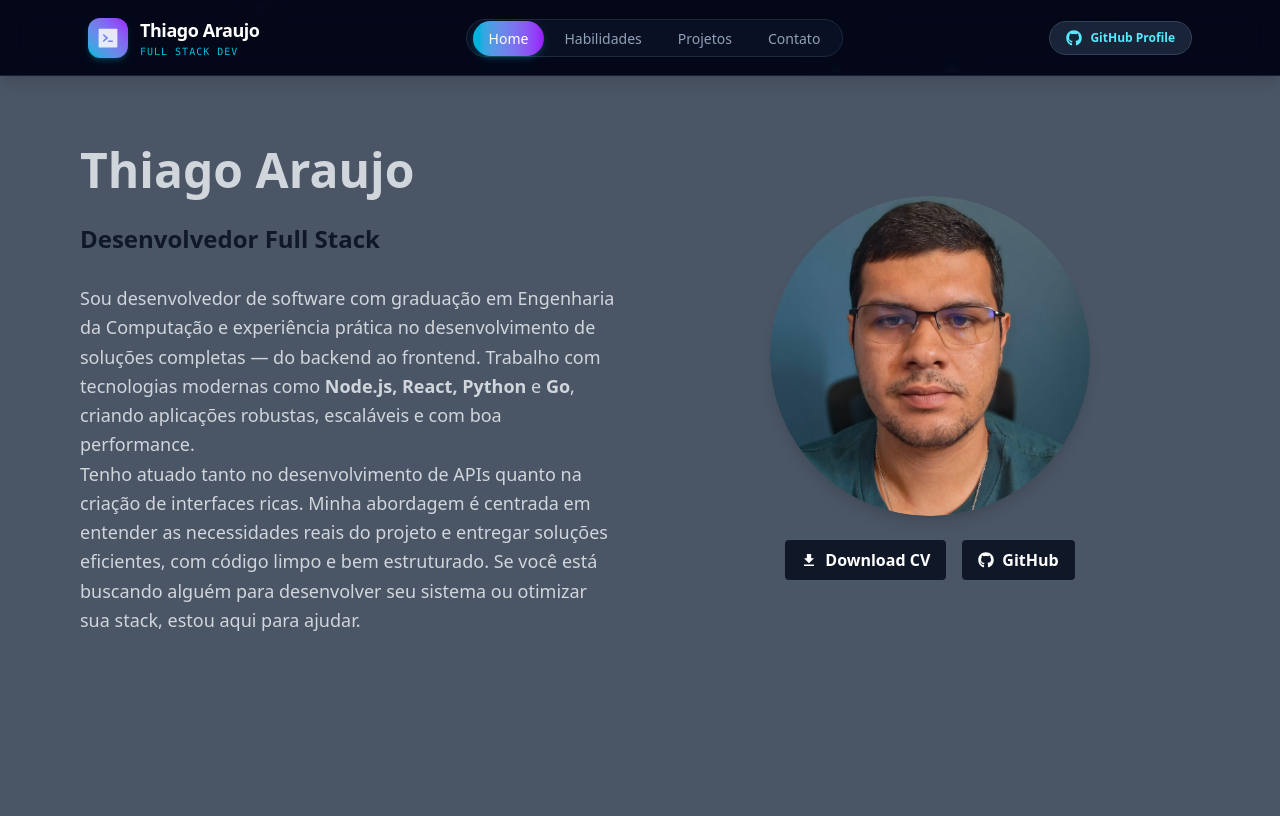
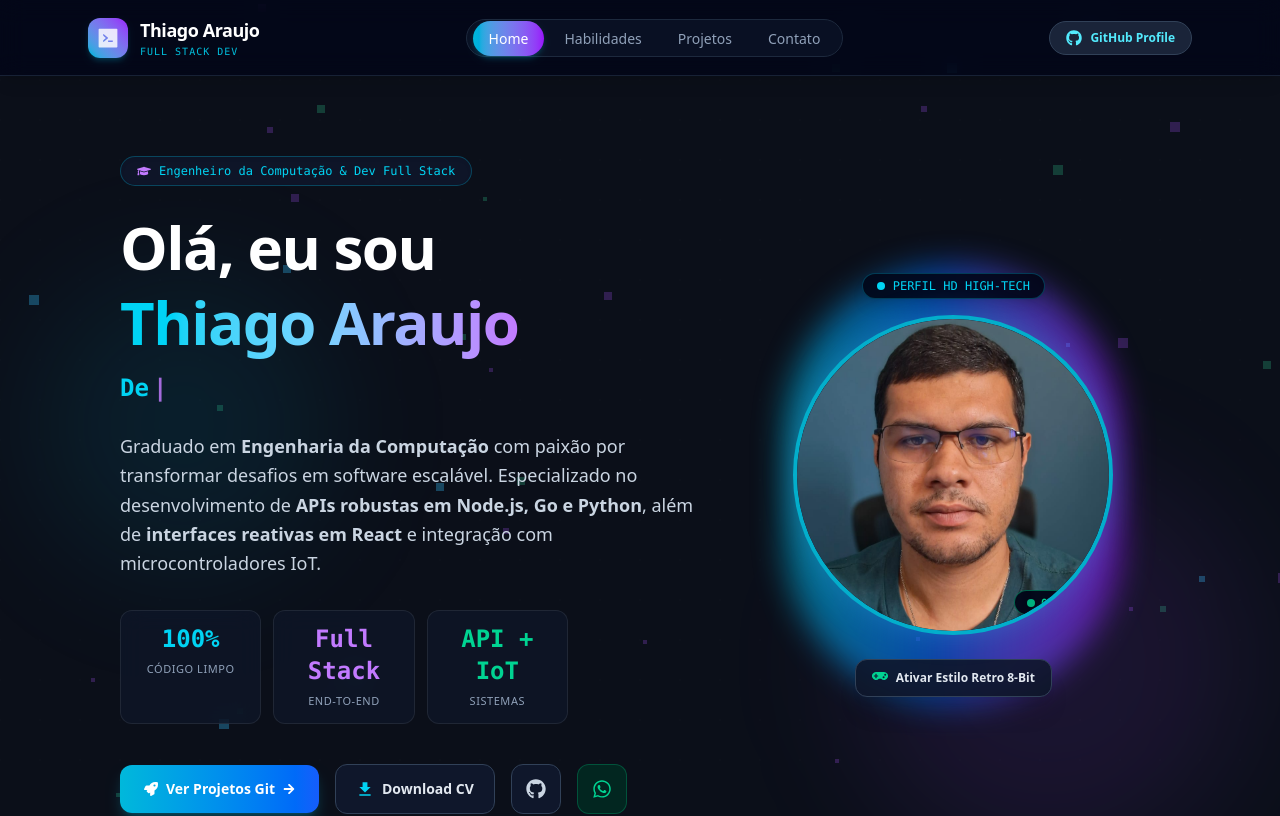
Before and after one commit to thiagoeu/portifoliov1, a React (Vite) app: page / in a window 1280 px wide. Shown: the top 816 px of the page. Built offline with nearby package versions, Linux system fonts and the light colour scheme.

Commit message:
feat(hero): adicionar componente PixelAvatar e redesenhar seção inicial com efeito typewriter

```diff
--- /dev/null
+++ b/src/components/PixelAvatar.jsx
@@ -0,0 +1,80 @@
+import { useState } from "react";
+import { FaGamepad, FaUser } from "react-icons/fa";
+import heroImg from "../assets/hero.png";
+
+const PixelAvatar = () => {
+  const [isRetroMode, setIsRetroMode] = useState(false);
+
+  return (
+    <div className="relative flex flex-col items-center group">
+      {/* Outer Glowing Neon Ring */}
+      <div
+        className={`absolute -inset-2 rounded-full transition-all duration-700 blur-lg ${
+          isRetroMode
+            ? "bg-gradient-to-r from-emerald-400 via-cyan-400 to-purple-500 opacity-90 animate-pulse"
+            : "bg-gradient-to-r from-cyan-500 via-blue-600 to-purple-600 opacity-60 group-hover:opacity-100"
+        }`}
+      ></div>
+
+      {/* Main Container */}
+      <div className="relative flex flex-col items-center">
+        {/* Status Tag */}
+        <div className="mb-4 flex items-center gap-2 rounded-full bg-slate-950/90 px-3.5 py-1 text-xs font-mono text-cyan-400 border border-cyan-500/30 backdrop-blur-md shadow-lg">
+          <span className={`inline-block w-2 h-2 rounded-full ${isRetroMode ? "bg-emerald-400 animate-ping" : "bg-cyan-400"}`}></span>
+          <span>{isRetroMode ? "MOLDURA RETRO PIXEL 8-BIT" : "PERFIL HD HIGH-TECH"}</span>
+        </div>
+
+        {/* Circular Avatar Wrapper */}
+        <div
+          className={`relative w-64 h-64 md:w-80 md:h-80 rounded-full overflow-hidden transition-all duration-500 bg-slate-900 border-4 ${
+            isRetroMode
+              ? "border-emerald-400 shadow-[0_0_30px_rgba(52,211,153,0.5)] pixel-border"
+              : "border-cyan-400/80 shadow-[0_0_30px_rgba(56,189,248,0.3)] hover:scale-105"
+          }`}
+        >
+          {/* Developer Photo */}
+          <img
+            src={heroImg}
+            alt="Thiago Araujo"
+            className={`w-full h-full object-cover object-center transition-all duration-500 ${
+              isRetroMode ? "contrast-110 saturate-125 crt-scanlines" : ""
+            }`}
+          />
+
+          {/* Retro CRT Grid Overlay when in Retro Mode */}
+          {isRetroMode && (
+            <div className="absolute inset-0 pointer-events-none bg-[radial-gradient(ellipse_at_center,_var(--tw-gradient-stops))] from-transparent via-emerald-900/10 to-slate-950/40">
+              <div className="w-full h-full opacity-25 bg-[linear-gradient(rgba(18,16,16,0)_50%,rgba(0,0,0,0.4)_50%)] bg-[length:100%_4px]"></div>
+            </div>
+          )}
+
+          {/* Online Dev Badge */}
+          <div className="absolute bottom-4 right-4 bg-slate-950/95 border border-emerald-500/50 text-emerald-400 px-3 py-1 rounded-full text-[10px] font-mono font-bold tracking-wider uppercase flex items-center gap-1.5 shadow-xl">
+            <span className="w-2 h-2 rounded-full bg-emerald-400 animate-pulse"></span>
+            <span>Online</span>
+          </div>
+        </div>
+
+        {/* Interactive Toggle Button */}
+        <button
+          onClick={() => setIsRetroMode(!isRetroMode)}
+          className="mt-6 flex items-center gap-2 rounded-xl bg-slate-900/90 hover:bg-slate-800 px-4 py-2.5 text-xs font-semibold text-slate-200 border border-slate-700 hover:border-cyan-400 transition-all duration-300 shadow-xl hover:shadow-cyan-500/20 active:scale-95"
+        >
+          {isRetroMode ? (
+            <>
+              <FaUser className="text-cyan-400" />
+              <span>Voltar ao Modo Normal</span>
+            </>
+          ) : (
+            <>
+              <FaGamepad className="text-emerald-400 animate-bounce" size={16} />
+              <span>Ativar Estilo Retro 8-Bit</span>
+            </>
+          )}
+        </button>
+      </div>
+    </div>
+  );
+};
+
+export default PixelAvatar;
--- a/src/pages/Hero.jsx
+++ b/src/pages/Hero.jsx
@@ -1,66 +1,141 @@
+import { useState, useEffect } from "react";
 import CustomButton from "../components/CustomButton.jsx";
+import PixelAvatar from "../components/PixelAvatar.jsx";
 import { IoMdDownload } from "react-icons/io";
-import { FaGithub } from "react-icons/fa";
-import hero from "../assets/hero.png";
+import { FaGithub, FaRocket, FaCode, FaGraduationCap, FaArrowRight, FaWhatsapp } from "react-icons/fa";
 import { Link } from "react-router-dom";
 
 const Hero = () => {
+  const [textIndex, setTextIndex] = useState(0);
+  const [displayText, setDisplayText] = useState("");
+  const [isDeleting, setIsDeleting] = useState(false);
+
+  const roles = [
+    "Desenvolvedor Full Stack",
+    "Engenheiro da Computação",
+    "Especialista Node.js & React",
+    "Desenvolvedor Go & Python",
+    "Criador de Soluções IoT",
+  ];
+
+  useEffect(() => {
+    const currentRole = roles[textIndex];
+    const typingSpeed = isDeleting ? 50 : 100;
+
+    const timer = setTimeout(() => {
+      if (!isDeleting) {
+        setDisplayText(currentRole.substring(0, displayText.length + 1));
+        if (displayText === currentRole) {
+          setTimeout(() => setIsDeleting(true), 2000);
+        }
+      } else {
+        setDisplayText(currentRole.substring(0, displayText.length - 1));
+        if (displayText === "") {
+          setIsDeleting(false);
+          setTextIndex((prev) => (prev + 1) % roles.length);
+        }
+      }
+    }, typingSpeed);
+
+    return () => clearTimeout(timer);
+  }, [displayText, isDeleting, textIndex]);
+
   return (
-    <section className="min-h-screen w-full bg-gray-600 text-gray-300">
-      <div className="mx-auto flex max-w-6xl flex-col-reverse items-center justify-center gap-10 px-4 py-16 md:flex-row">
-        {/* Texto */}
-        <div className="space-y-6 text-center md:w-1/2 md:text-left">
-          <h1 className="text-4xl leading-tight font-bold text-balance md:text-5xl">
+    <section className="relative min-h-[calc(100vh-80px)] w-full flex items-center justify-center px-6 py-12 md:py-20 overflow-hidden">
+      {/* Background Decorative Glow Blobs */}
+      <div className="absolute top-1/4 left-10 w-72 h-72 bg-cyan-500/10 rounded-full blur-3xl pointer-events-none"></div>
+      <div className="absolute bottom-10 right-10 w-96 h-96 bg-purple-500/10 rounded-full blur-3xl pointer-events-none"></div>
+
+      <div className="mx-auto flex max-w-6xl flex-col-reverse items-center justify-between gap-12 lg:flex-row">
+        {/* Left Side Text Content */}
+        <div className="space-y-6 text-center lg:w-7/12 lg:text-left z-10">
+          {/* Status Tag */}
+          <div className="inline-flex items-center gap-2 rounded-full bg-slate-900/90 px-4 py-1.5 text-xs font-mono text-cyan-400 border border-cyan-500/30 backdrop-blur-md shadow-inner">
+            <FaGraduationCap size={14} className="text-purple-400" />
+            <span>Engenheiro da Computação & Dev Full Stack</span>
+          </div>
+
+          {/* Main Title & Typewriter */}
+          <div className="space-y-2">
+            <h1 className="text-4xl sm:text-5xl lg:text-6xl font-extrabold tracking-tight text-white leading-tight">
+              Olá, eu sou <br className="hidden sm:inline" />
+              <span className="bg-gradient-to-r from-cyan-400 via-sky-300 to-purple-400 bg-clip-text text-transparent">
                 Thiago Araujo
-            <span className="block lg:block"> </span>
-            <span className="bold text-2xl text-gray-900">
-              {" "}
-              Desenvolvedor Full Stack
               </span>
             </h1>
-          <p className="text-lg leading-relaxed text-gray-300">
-            Sou desenvolvedor de software com graduação em Engenharia da
-            Computação e experiência prática no desenvolvimento de soluções
-            completas — do backend ao frontend. Trabalho com tecnologias
-            modernas como <strong>Node.js, React, Python</strong> e{" "}
-            <strong>Go</strong>, criando aplicações robustas, escaláveis e com
-            boa performance.
-            <br />
-            Tenho atuado tanto no desenvolvimento de APIs quanto na criação de
-            interfaces ricas. Minha abordagem é centrada em entender as
-            necessidades reais do projeto e entregar soluções eficientes, com
-            código limpo e bem estruturado. Se você está buscando alguém para
-            desenvolver seu sistema ou otimizar sua stack, estou aqui para
-            ajudar.
-          </p>
+            <div className="h-10 text-xl sm:text-2xl font-mono text-cyan-400 font-semibold flex items-center justify-center lg:justify-start">
+              <span>{displayText}</span>
+              <span className="animate-pulse ml-1 text-purple-400">|</span>
+            </div>
           </div>
 
-        {/* Imagem + Botões */}
-        <div className="flex flex-col items-center gap-6 md:w-1/2">
-          <img
-            src={hero}
-            alt="imagem do desenvolvedor"
-            className="h-auto w-64 rounded-full shadow-lg md:w-80"
-          />
+          {/* Bio Description */}
+          <p className="text-base sm:text-lg leading-relaxed text-slate-300 max-w-2xl mx-auto lg:mx-0">
+            Graduado em <strong>Engenharia da Computação</strong> com paixão por transformar desafios em software escalável. Especializado no desenvolvimento de <strong>APIs robustas em Node.js, Go e Python</strong>, além de <strong>interfaces reativas em React</strong> e integração com microcontroladores IoT.
+          </p>
 
-          {/* Botões */}
-          <div className="flex gap-4">
-            <CustomButton>
-              <IoMdDownload />
+          {/* Metrics Quick Stats */}
+          <div className="grid grid-cols-3 gap-3 pt-2 max-w-md mx-auto lg:mx-0">
+            <div className="glass-card p-3 rounded-xl border border-slate-800 text-center">
+              <span className="block text-2xl font-bold text-cyan-400 font-mono">100%</span>
+              <span className="text-[11px] text-slate-400 uppercase tracking-wider">Código Limpo</span>
+            </div>
+            <div className="glass-card p-3 rounded-xl border border-slate-800 text-center">
+              <span className="block text-2xl font-bold text-purple-400 font-mono">Full Stack</span>
+              <span className="text-[11px] text-slate-400 uppercase tracking-wider">End-to-End</span>
+            </div>
+            <div className="glass-card p-3 rounded-xl border border-slate-800 text-center">
+              <span className="block text-2xl font-bold text-emerald-400 font-mono">API + IoT</span>
+              <span className="text-[11px] text-slate-400 uppercase tracking-wider">Sistemas</span>
+            </div>
+          </div>
+
+          {/* Action Buttons */}
+          <div className="flex flex-wrap items-center justify-center lg:justify-start gap-4 pt-4">
+            <Link
+              to="/projects"
+              className="flex items-center gap-2 rounded-xl bg-gradient-to-r from-cyan-500 to-blue-600 px-6 py-3.5 text-sm font-semibold text-white shadow-lg shadow-cyan-500/25 hover:shadow-cyan-500/40 hover:scale-[1.02] active:scale-95 transition-all duration-300"
+            >
+              <FaRocket />
+              <span>Ver Projetos Git</span>
+              <FaArrowRight size={12} />
+            </Link>
+
             <a
               target="_blank"
-                href="https://drive.google.com/file/d/1jiJuT8DTW1t4CJ-tbqm_Z8Xl-reKpdcx/view?usp=sharing"
+              rel="noopener noreferrer"
+              href="https://drive.google.com/file/d/1rL_BwkCHBXHYMH-bR-eE-aczHoJ0yk1z/view?usp=sharing"
+              className="flex items-center gap-2 rounded-xl bg-slate-900 hover:bg-slate-800 border border-slate-700 hover:border-slate-500 px-5 py-3.5 text-sm font-semibold text-slate-200 transition-all duration-300 hover:scale-[1.02]"
             >
-                Download CV
+              <IoMdDownload size={18} className="text-cyan-400" />
+              <span>Download CV</span>
             </a>
-            </CustomButton>
-            <CustomButton>
-              <FaGithub />
-              <a target="_blank" href="https://github.com/thiagoeu">
-                GitHub
+
+            <a
+              target="_blank"
+              rel="noopener noreferrer"
+              href="https://github.com/thiagoeu"
+              className="flex items-center justify-center p-3.5 rounded-xl bg-slate-900 hover:bg-slate-800 border border-slate-700 text-slate-300 hover:text-cyan-400 transition-all duration-300 hover:scale-105"
+              title="GitHub Profile"
+            >
+              <FaGithub size={20} />
             </a>
-            </CustomButton>
+
+            <a
+              target="_blank"
+              rel="noopener noreferrer"
+              href="https://wa.me/5583996485508"
+              className="flex items-center justify-center p-3.5 rounded-xl bg-emerald-950/80 hover:bg-emerald-900 border border-emerald-500/30 text-emerald-400 transition-all duration-300 hover:scale-105"
+              title="WhatsApp Direct"
+            >
+              <FaWhatsapp size={20} />
+            </a>
           </div>
+        </div>
+
+        {/* Right Side Pixel Avatar Component */}
+        <div className="lg:w-5/12 flex items-center justify-center z-10">
+          <PixelAvatar />
         </div>
       </div>
     </section>
```
Lines whose indentation alone changed are shown as unchanged.
